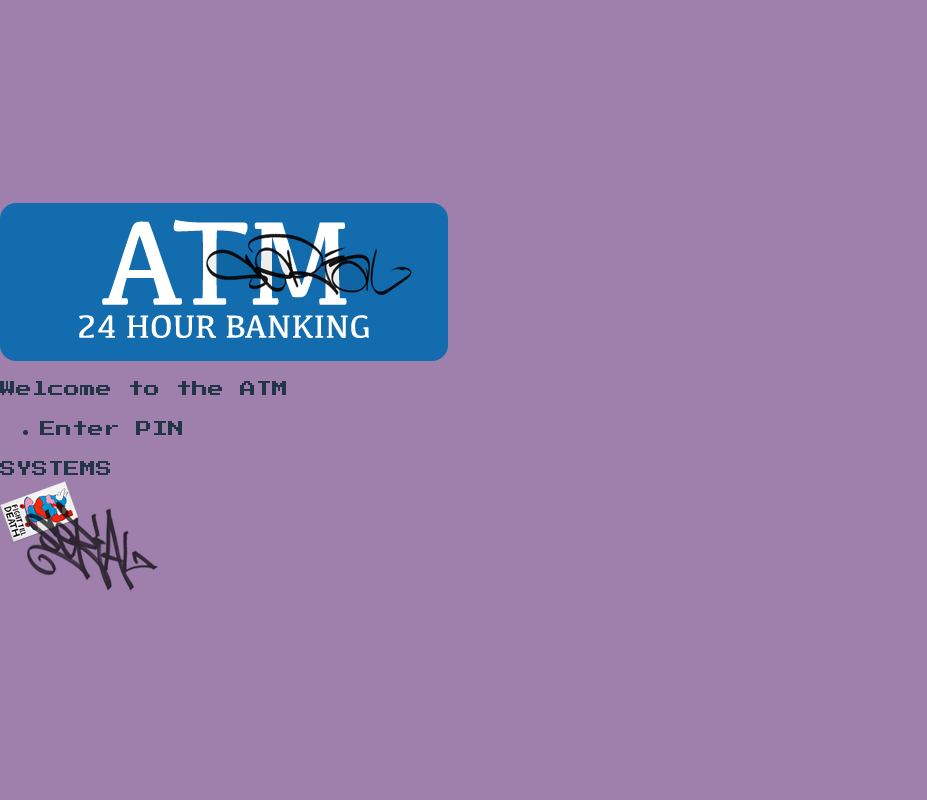
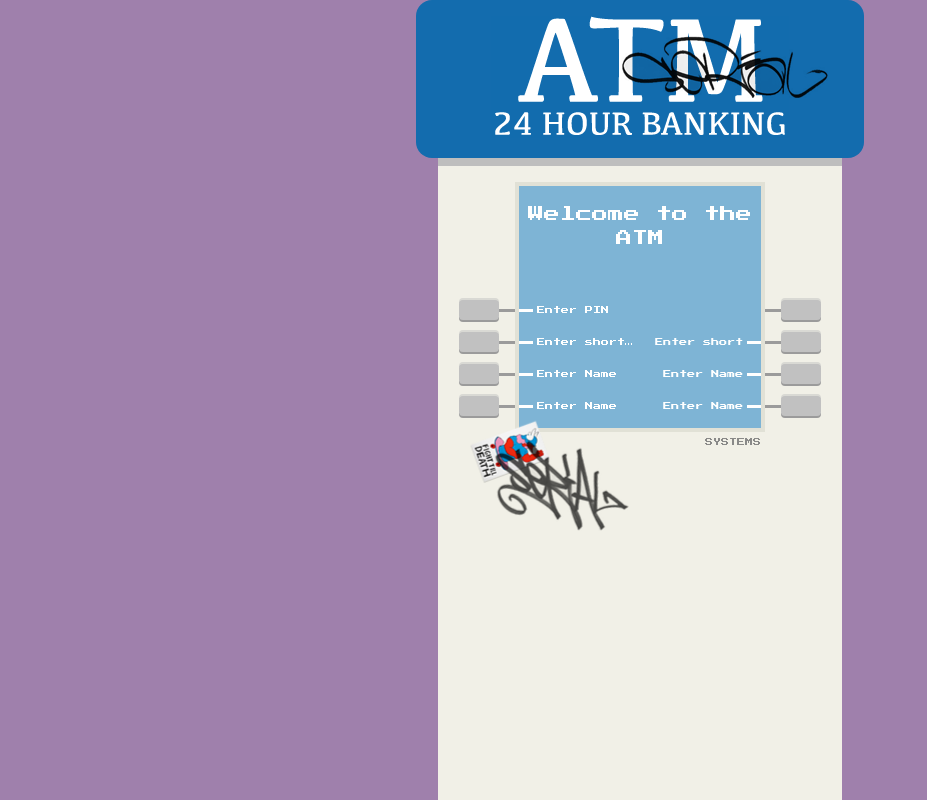
Before and after one commit to hec-lopz/atm-challenge, a React (Vite) app: page / in a window 1280 px wide. Shown: the top 800 px of the page, without its empty margins (0-927 px from the left). Built offline with nearby package versions, Linux system fonts and the light colour scheme.

Commit message:
add ui styles

```diff
--- a/src/App.tsx
+++ b/src/App.tsx
@@ -9,18 +9,83 @@ function App() {
           <img className="banner__graffiti" src="/assets/graffiti.png" />
         </div>
       </div>
-      <div className="body">
+      <div className="atm">
         <div className="card-selector"></div>
         <div className="screen">
           <p className="screen__header">Welcome to the ATM</p>
-          <div className="screen__options-container">
-            <ul className="screen__options">
-              <li>Enter PIN</li>
-            </ul>
-          </div>
-          <span>SYSTEMS</span>
+          <ul className="screen__options-list screen__options-list--reversed">
+            <li className="option">
+              <span className="option__label">Enter Name</span>
+              <span className="dash"></span>
+              <div className="option__button-container">
+                <span className="dash dash--dark option__button__dash"></span>
+                <button className="option__button"></button>
+              </div>
+            </li>
+            <li className="option">
+              <span className="option__label">Enter Name</span>
+              <span className="dash"></span>
+              <div className="option__button-container">
+                <span className="dash dash--dark option__button__dash"></span>
+                <button className="option__button"></button>
+              </div>
+            </li>
+            <li className="option">
+              <span className="option__label">Enter short very long name</span>
+              <span className="dash"></span>
+              <div className="option__button-container">
+                <span className="dash dash--dark option__button__dash"></span>
+                <button className="option__button"></button>
+              </div>
+            </li>
+            <li className="option">
+              <span className="option__label">Enter PIN</span>
+              <span className="dash"></span>
+              <div className="option__button-container">
+                <span className="dash dash--dark option__button__dash"></span>
+                <button className="option__button"></button>
+              </div>
+            </li>
+          </ul>
+          <ul className="screen__options-list">
+            <li className="option">
+              <span className="option__label option__label">Enter Name</span>
+              <span className="dash"></span>
+              <div className="option__button-container">
+                <span className="dash dash--dark option__button__dash"></span>
+                <button className="option__button"></button>
+              </div>
+            </li>
+            <li className="option">
+              <span className="option__label">Enter Name</span>
+              <span className="dash"></span>
+              <div className="option__button-container">
+                <span className="dash dash--dark option__button__dash"></span>
+                <button className="option__button"></button>
+              </div>
+            </li>
+            <li className="option">
+              <span className="option__label">Enter short</span>
+              <span className="dash"></span>
+              <div className="option__button-container">
+                <span className="dash dash--dark option__button__dash"></span>
+                <button className="option__button"></button>
+              </div>
+            </li>
+            <li className="option">
+              <span className="option__label option__label--disabled">
+                Enter PIN
+              </span>
+              <span className="dash"></span>
+              <div className="option__button-container">
+                <span className="dash dash--dark option__button__dash"></span>
+                <button className="option__button"></button>
+              </div>
+            </li>
+          </ul>
+          <span className="screen__brand">SYSTEMS</span>
         </div>
-        <img className="body__graffiti" src="/assets/sticker_graf.png" />
+        <img className="atm__graffiti" src="/assets/sticker_graf.png" />
       </div>
     </main>
   )
--- a/src/index.css
+++ b/src/index.css
@@ -15,8 +15,11 @@
   --color-blue-screen: #7EB4D5;
   --color-gray-light: #F1F0E7;
   --color-gray-btn: #C1C1C1;
+  --color-gray-btn-top-border: #D9D9D4;
+  --color-gray-btn-bottom-border: #9B9B9B;
   --color-gray-border: #E1E1D6;
   --color-gray-shadow: #BEBEBE;
+  --color-gray-dash: #9B9B9B;
   --text-gray: #898988;
 }
 
@@ -39,8 +42,6 @@ a:hover {
 
 body {
   margin: 0;
-  display: flex;
-  place-items: center;
   min-width: 320px;
   min-height: 100vh;
   background-color: var(--color-purple);
@@ -51,26 +52,30 @@ h1 {
   line-height: 1.1;
 }
 
-button {
-  border-radius: 8px;
-  border: 1px solid transparent;
-  padding: 0.6em 1.2em;
-  font-size: 1em;
-  font-weight: 500;
-  font-family: inherit;
-  background-color: #1a1a1a;
-  cursor: pointer;
-  transition: border-color 0.25s;
+p{
+  margin: 0;
 }
 
-button:hover {
-  border-color: #646cff;
+ul {
+  list-style: none;
+  margin: 0;
+  padding: 0;
 }
 
-button:focus,
-button:focus-visible {
-  outline: 4px auto -webkit-focus-ring-color;
+button {
+  font-family: inherit;
+  font-size: 100%;
+  line-height: 1.15;
+  margin: 0;
+  padding: 0;
+  border: none;
+  background: none;
+  color: inherit;
+  cursor: pointer;
+  text-align: center;
+  outline: none;
 }
+
 
 @media (prefers-color-scheme: light) {
   :root {
--- a/src/styles/App.css
+++ b/src/styles/App.css
@@ -1,3 +1,11 @@
+.container {
+  width: calc(56 * .5rem);
+  display: flex;
+  flex-direction: column;
+  align-items: center;
+  margin: auto;
+}
+
 .banner {
   background-color: var(--color-blue);
   border-radius: 1rem;
@@ -14,9 +22,164 @@
 .banner__graffiti {
   position: absolute;
   right: -13%;
-  top: 10%;
+  top: 15%;
 }
 
-.container {
-  width: calc(56 * .5rem);
+.atm {
+  width: 90%;
+  background-color: var(--color-gray-light);
+  border-top: .5rem solid var(--color-gray-shadow);
+  height: calc(100 * .5rem);
+  padding: 1rem 5rem;
+  display: flex;
+  flex-direction: column;
+  align-items: center;
 }
+
+.atm__graffiti {
+  align-self: flex-start;
+  transform: translate(-30%, -10%);
+}
+
+.screen {
+  color: var(--color-white);
+  background-color: var(--color-blue-screen);
+  border: .25rem solid var(--color-gray-border);
+  position: relative;
+  text-align: center;
+  padding: 1rem .5rem;
+  width: 250px;
+  height: 250px;
+}
+
+
+.screen__brand {
+  color: var(--text-gray);
+  position: absolute;
+  right: 0;
+  bottom: -.5rem;
+  transform: translateY(100%);
+  font-size: .5rem;
+}
+
+.option {
+  display: inline-flex;
+  align-items: center;
+  justify-content: flex-end;
+  position: relative;
+  bottom: 0;
+  z-index: 1;
+}
+
+.screen__options-list {
+  display: inline-flex;
+  flex-direction: column-reverse;
+  justify-content: space-between;
+  position: absolute;
+  bottom: 1rem;
+  right: 0;
+  font-size: .5rem;
+  gap: 20px;
+  max-width: 50%;
+}
+
+.screen__options-list--reversed  {
+  left: 0;
+  right: initial;
+}
+
+.screen__options-list--reversed .option {
+  flex-direction: row-reverse;
+}
+
+
+.option__label {
+  --padding: .25rem;
+
+  position: relative;
+  padding-right: var(--padding);
+  text-wrap: nowrap;
+  text-overflow: ellipsis;
+  width: 100%;
+  overflow: hidden;
+  text-align: right;
+}
+
+.option__label--disabled {
+  visibility: hidden;
+}
+
+.screen__options-list--reversed .option__label {
+  flex-direction: row-reverse;
+  text-align: left;
+  padding-right: 0;
+  padding-left: var(--padding);
+}
+
+.dash {
+  width: 1rem;
+  content: " ";
+  border-top: .2rem solid var(--color-white);
+}
+
+ .option__label--disabled +.dash{
+  visibility: hidden;
+}
+
+.dash--dark {
+  border-top-color: var(--color-gray-dash);
+}
+
+.option__button-container {
+  display: inline-flex;
+  width: min-content;
+  flex-direction: inherit;
+  justify-content: inherit;
+  align-items: inherit;
+  position: absolute;
+  right: -.25rem;
+  transform: translateX(100%);
+}
+
+.screen__options-list--reversed .option__button-container {
+  left:-.25rem;
+  transform: translateX(-100%);
+}
+
+.option__button {
+  width: 40px;
+  height: 20px;
+  background-color: var(--color-gray-btn);
+  position: relative;
+  border-radius: .25rem;
+}
+
+
+.option__button::before, .option__button::after {
+  --border-width: 5px;
+
+  content: "";
+  display: block;
+  width: 100%;
+  position: absolute;
+  right: 0;
+  left: 0;
+  z-index: -1;
+}
+
+.option__button::before {
+  border-top: var(--border-width) solid var(--color-gray-btn-top-border);
+  border-top-left-radius: inherit;
+  border-top-right-radius: inherit;
+  position: absolute;
+  top: 0;
+  transform: translateY( -40%) ;
+}
+
+.option__button::after {
+  border-bottom: var(--border-width) solid var(--color-gray-btn-bottom-border);
+  border-bottom-left-radius: inherit;
+  border-bottom-right-radius: inherit;
+  bottom: 0;
+  transform: translateY(40%) ;
+}
```
